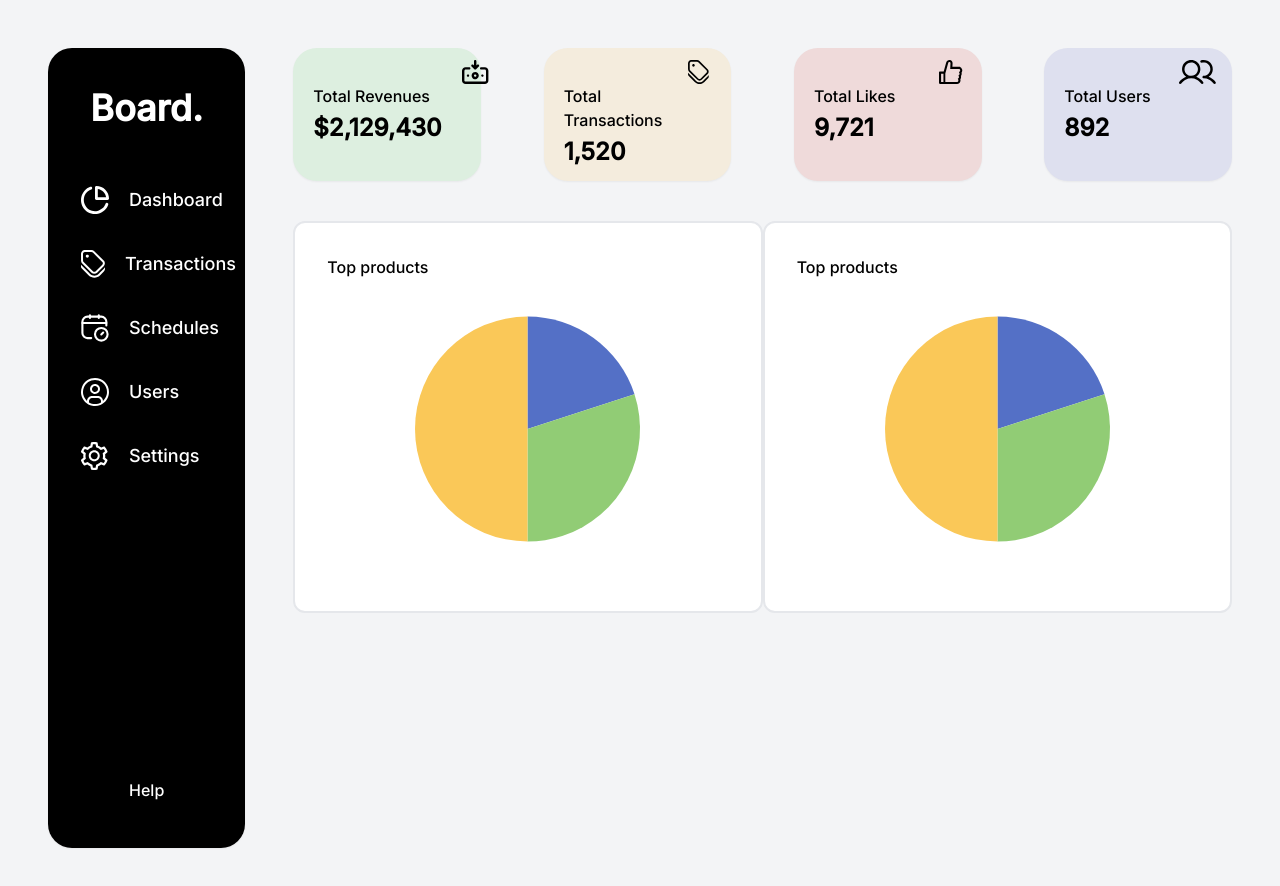
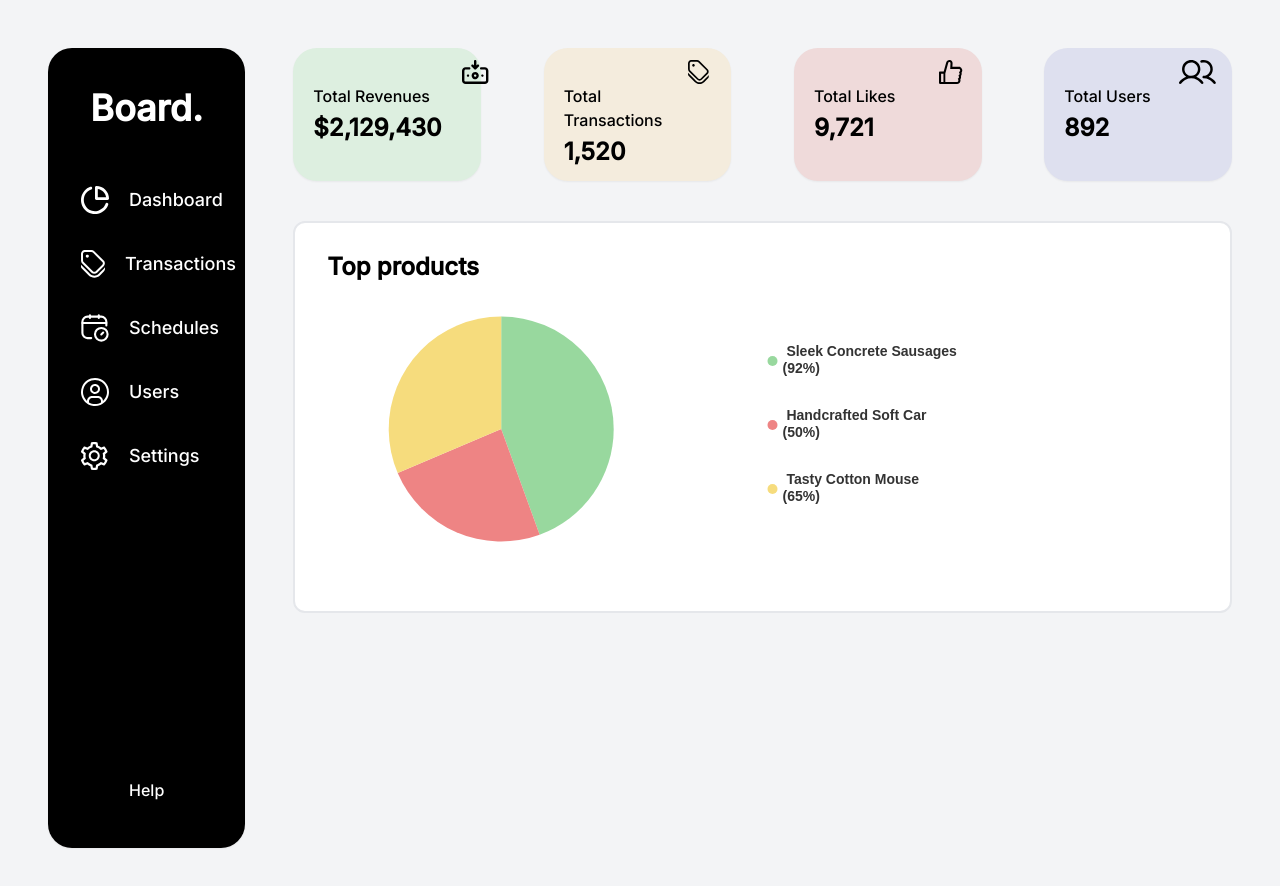
Before and after one commit to Prathmesh410/Task-listed, a React (Create React App) app in the folder frontend/: page / in a window 1280 px wide. Shown: the top 886 px of the page. Built offline with nearby package versions, Linux system fonts and the light colour scheme.

Commit message:
Piechart with dummy data is updated

```diff
--- a/frontend/src/components/HomePage/Card/Pie.js
+++ b/frontend/src/components/HomePage/Card/Pie.js
@@ -1,16 +1,42 @@
 import ReactEcharts from 'echarts-for-react';
+import  { generateDummyData } from './dummyDataGenerator'
 
-const data = [  { value: 20, name: 'Entry 1', color: '#98D89E' },
-{ value: 30, name: 'Entry 2', color: '#EE8484' },
- { value: 50, name: 'Entry 3', color: '#F6DC7D' },];
+const pieData = generateDummyData();
 
+console.log(pieData);
+
+const colors = ["#98D89E" ,"#EE8484" ,"#F6DC7D"];
 const option = {
   tooltip: {},
+  legend: {
+    orient: 'vertical',
+    left: '50%',
+    top:'20%',
+    itemWidth: 10,
+    itemHeight: 25,
+    itemGap:30,
+    icon: 'circle',
+
+    textStyle: {
+      fontSize: 12,
+      fontStyle: 'normal',
+      fontWeight: 700,
+      fontSize: 14,
+      lineHeight: 17,
+    },
+    formatter: function (name) {
+      const item = pieData[0].topProducts.find((item) => item.name === name);
+      return ` ${name} \n(${item.value}%)`;
+    },
+
+
+  },
 
   series: [
     {
       type: 'pie',
-      data: data,
+      right: '60%',
+      data: pieData[0].topProducts,colors,
       label: {
         show: false,
       },
@@ -18,6 +44,12 @@ const option = {
         label: {
           show: true,
           formatter: '{b}: {d}%',
+        },
+      },
+      itemStyle: {
+        color: function (params) {
+          const dataIndex = params.dataIndex % colors.length;
+          return colors[dataIndex];
         },
       },
     },
--- a/frontend/src/components/HomePage/Card/TopProduct.js
+++ b/frontend/src/components/HomePage/Card/TopProduct.js
@@ -5,8 +5,11 @@ import PieChart from './Pie'
 function TopProduct() {
   return (
     <Card >
-        <p>Top products</p>
-        <PieChart/>
+          <div>
+            <p className='font-bold  text-2xl leading-6'>Top products</p>
+            <PieChart/>
+          </div>
+
 
     </Card>
   )
--- /dev/null
+++ b/frontend/src/components/HomePage/Card/dummyDataGenerator.js
@@ -0,0 +1,29 @@
+import { faker } from '@faker-js/faker';
+const months = [
+    'January', 'February', 'March', 'April', 'May', 'June',
+    'July', 'August', 'September', 'October', 'November', 'December'
+  ];
+const currentDate = new Date();
+export function generateDummyData  () {
+    const pieData = [];
+    for(let i = 0;i <3;i++){
+        let month = currentDate.getMonth()-i;
+        let year = currentDate.getFullYear();
+
+        if (month < 1) {
+          month += 12;
+          year -= 1;
+        }
+
+        let date = {month:months[month] , year : year};
+        const topProducts = [];
+        for (let j = 0; j < 3; j++) {
+
+            const name = faker.commerce.productName();
+            const value = faker.number.int({ min: 0, max: 100 });
+            topProducts.push({ value:value ,name: name });
+          }
+          pieData.push({ month: date, topProducts });
+    }
+return pieData;
+}
--- a/frontend/src/components/HomePage/HomePage.js
+++ b/frontend/src/components/HomePage/HomePage.js
@@ -10,9 +10,8 @@ function HomePage() {
       <Sidebar />
       <div className='w-10/12 pl-12 border-3'>
       <InfoCardWrapper className = 'h-3/6' />
-      <div className='flex'>
+      <div className='flex justify-between'>
         <TopProduct  />
-        <TopProduct />
       </div>
       </div>
       </div>
```
Also changed, not shown: 1 other file (tests, documents, lock files or other folders).
